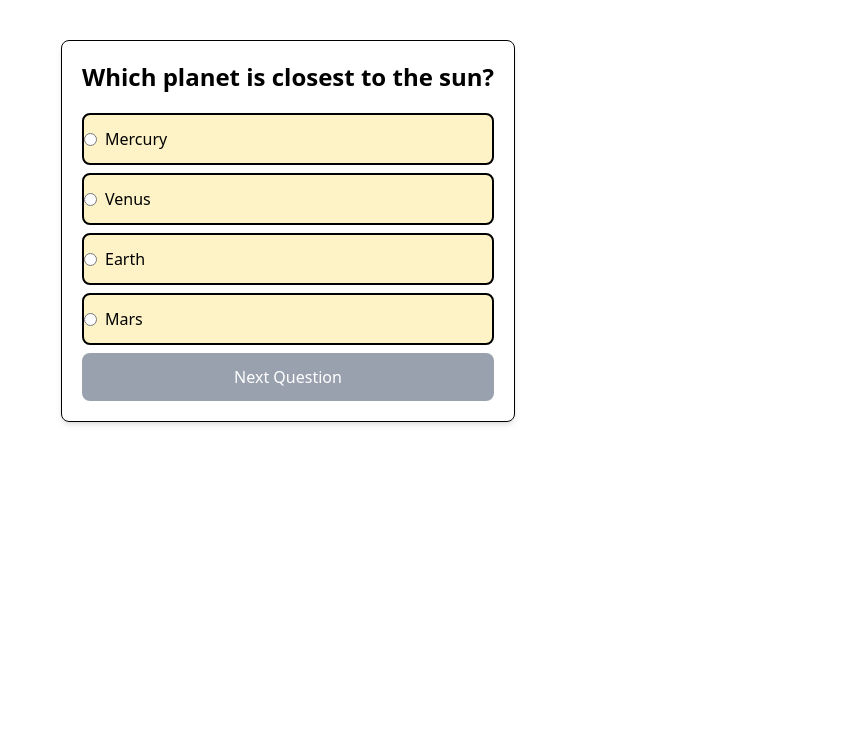
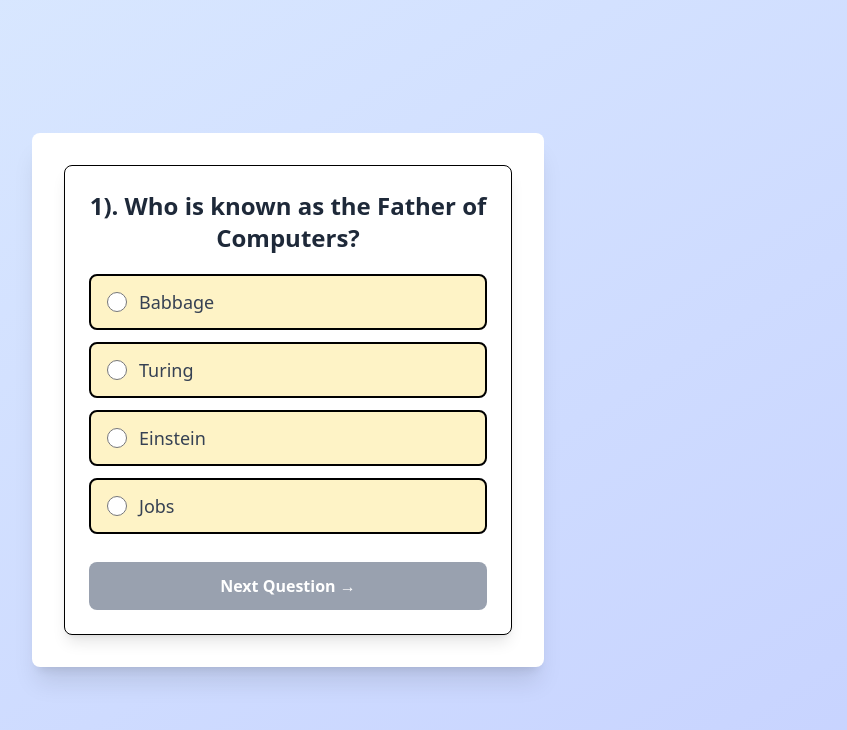
Before and after one commit to sunilsd7/Quiz-App, a React (Vite) app: page /quiz in a window 1280 px wide. Shown: the top 730 px of the page, without its empty margins (352-1199 px from the left). Built offline with nearby package versions, Linux system fonts and the light colour scheme.

Commit message:
loalStorage used

```diff
--- a/src/components/Question.jsx
+++ b/src/components/Question.jsx
@@ -1,6 +1,6 @@
 import React, { useState } from "react";
 
-function Question({ question, onAnswer,Sn}) {
+function Question({ question, onAnswer, Sn }) {
   const [selectedOption, setSelectedOption] = useState(null);
 
   const handleSubmit = (e) => {
@@ -12,22 +12,27 @@
   };
 
   return (
-    <div className="text-center p-5 border rounded-lg shadow-md max-w-lg mx-auto">
-      <h2 className="text-2xl font-bold">  {question.question}</h2>
+    <div className="text-center p-6 border rounded-lg shadow-lg max-w-lg mx-auto bg-white">
+      <h2 className="text-2xl font-bold text-gray-800">
+        <span className="">{Sn}). </span> {question.question}
+      </h2>
 
       <form onSubmit={handleSubmit} className="mt-5">
         {question.options.map((option, index) => (
-          <div key={index} className="mb-2 bg-amber-100 border-2 rounded-lg py-3 hover:bg-gray-300">
-            <label className="flex items-center space-x-2 cursor-pointer">
+          <div
+            key={index}
+            className="mb-3 bg-amber-100 border-2 rounded-lg py-3 px-4 cursor-pointer hover:bg-amber-200 transition duration-300"
+          >
+            <label className="flex items-center space-x-3 w-full cursor-pointer">
               <input
                 type="radio"
                 name="answer"
                 value={option}
                 checked={selectedOption === option}
                 onChange={() => setSelectedOption(option)}
-                className="mr-2 text-2xl"
+                className="text-blue-500 w-5 h-5"
               />
-              {option}
+              <span className="text-lg text-gray-700">{option}</span>
             </label>
           </div>
         ))}
@@ -35,9 +40,9 @@
         <button
           type="submit"
           disabled={selectedOption === null}
-          className="bg-blue-500 w-full py-3 text-white rounded-lg disabled:bg-gray-400"
+          className="bg-blue-500 w-full py-3 text-white rounded-lg font-semibold mt-4 disabled:bg-gray-400 hover:bg-blue-600 transition duration-300"
         >
-          Next Question
+          Next Question →
         </button>
       </form>
     </div>
--- /dev/null
+++ b/src/components/Quiz copy.jsx
@@ -0,0 +1,84 @@
+import React, { useEffect, useState } from "react";
+import questions from "../data/questions";
+import Question from "./Question";
+import Result from "./Result";
+
+function QuizCopy() {
+  const [currentQuestionIndex, setCurrentQuestionIndex] = useState(0);
+  const [score, setScore] = useState(0);
+  const [gameOver, setGameOver] = useState(false);
+  const [userResponses, setUserResponses] = useState([]);
+
+  useEffect(() => {
+    const savedProgress = localStorage.getItem("quizProgress");
+    if (savedProgress) {
+      try {
+        const parsedProgress = JSON.parse(savedProgress);
+        setCurrentQuestionIndex(parsedProgress.currentQuestionIndex);
+        setScore(parsedProgress.score);
+
+        setUserResponses(parsedProgress.userResponses);
+      } catch (error) {
+        console.error("Error parsing quizProgress from localStorage:", error);
+      }
+    }
+  }, []);
+  useEffect(() => {
+    if (gameOver) {
+      localStorage.removeItem("quizProgress");
+    } else {
+
+      localStorage.setItem(
+        "quizProgress",
+        JSON.stringify({ currentQuestionIndex, score, userResponses })
+      );
+    }
+  }, [currentQuestionIndex, score, gameOver, userResponses]);
+
+
+  const shuffleArray = (array) => {
+    for (let i = array.length - 1; i > 0; i--) {
+      const j = Math.floor(Math.random() * (i + 1));
+      [array[i], array[j]] = [array[j], array[i]];
+    }
+    return array;
+  };
+
+  const shuffledQuestions = shuffleArray([...questions]);
+
+  const handleAnswer = (selectedOption) => {
+    const currentQuestion = shuffledQuestions[currentQuestionIndex];
+    const isCorrect = selectedOption === currentQuestion.answer;
+    setScore((prevScore) => (isCorrect ? prevScore + 1 : prevScore - 0.5));
+
+    setUserResponses((prevResponses) => [
+      ...prevResponses,
+      {
+        question: currentQuestion.question,
+        selectedAnswer: selectedOption,
+        correctAnswer: currentQuestion.answer,
+        isCorrect: isCorrect,
+      },
+    ]);
+
+    const nextIndex = currentQuestionIndex + 1;
+    if (nextIndex < shuffledQuestions.length) {
+      setCurrentQuestionIndex(nextIndex);
+    } else {
+      setGameOver(true);
+    }
+  };
+
+  return (
+    <div className="grid w-100% mt-10">
+      {!gameOver ? (
+         <Question question={shuffledQuestions[currentQuestionIndex]} onAnswer={handleAnswer} />
+
+      ) : (
+        <Result score={score} total={questions.length} userResponses={userResponses} />
+      )}
+    </div>
+  );
+}
+
+export default QuizCopy;
--- a/src/components/Quiz.jsx
+++ b/src/components/Quiz.jsx
@@ -8,10 +8,19 @@
   const [score, setScore] = useState(0);
   const [gameOver, setGameOver] = useState(false);
   const [userResponses, setUserResponses] = useState([]);
+  const [shuffledQuestions, setShuffledQuestions] = useState(null);
+  const [Sn,SetSn]=useState(0);
+  const [loading, setLoading] = useState(true);
+
+
+  const shuffleArray = (array) => {
+    return array.sort(() => Math.random() - 0.5);
+  };
 
 
   useEffect(() => {
     const savedProgress = localStorage.getItem("quizProgress");
+
     if (savedProgress) {
       try {
         const parsedProgress = JSON.parse(savedProgress);
@@ -19,64 +28,79 @@
         setScore(parsedProgress.score);
         setGameOver(parsedProgress.gameOver);
         setUserResponses(parsedProgress.userResponses);
+        setShuffledQuestions(parsedProgress.questions || shuffleArray([...questions]));
+        SetSn(parsedProgress.Sn);
       } catch (error) {
-        console.error("Error parsing quizProgress from localStorage:", error);
+        console.error("Error parsing saved progress:", error);
+        setShuffledQuestions(shuffleArray([...questions]));
       }
+    } else {
+      setShuffledQuestions(shuffleArray([...questions]));
     }
+
+    setTimeout(() => setLoading(false), 1000);
   }, []);
+
+
   useEffect(() => {
-    if (gameOver) {
-      localStorage.removeItem("quizProgress");
-    } else {
-
+    if (shuffledQuestions) {
       localStorage.setItem(
         "quizProgress",
-        JSON.stringify({ currentQuestionIndex, score, gameOver, userResponses })
+        JSON.stringify({
+          currentQuestionIndex,
+          score,
+          gameOver,
+          userResponses,
+          questions: shuffledQuestions,
+          Sn,
+        })
       );
     }
-  }, [currentQuestionIndex, score, gameOver, userResponses]);
+  }, [currentQuestionIndex, score, gameOver, userResponses, shuffledQuestions,Sn]);
 
 
-  const shuffleArray = (array) => {
-    for (let i = array.length - 1; i > 0; i--) {
-      const j = Math.floor(Math.random() * (i + 1));
-      [array[i], array[j]] = [array[j], array[i]];
-    }
-    return array;
-  };
+  const handleAnswer = (selectedOption) => {
+    if (!shuffledQuestions) return;
 
-  const shuffledQuestions = shuffleArray([...questions]);
-
-  const handleAnswer = (selectedOption) => {
     const currentQuestion = shuffledQuestions[currentQuestionIndex];
     const isCorrect = selectedOption === currentQuestion.answer;
-    setScore((prevScore) => (isCorrect ? prevScore + 1 : prevScore - 0.5));
 
+    setScore((prevScore) => Math.max(0, isCorrect ? prevScore + 1 : prevScore - 0.5));
     setUserResponses((prevResponses) => [
       ...prevResponses,
       {
         question: currentQuestion.question,
         selectedAnswer: selectedOption,
         correctAnswer: currentQuestion.answer,
-        isCorrect: isCorrect,
+        isCorrect,
       },
     ]);
 
-    const nextIndex = currentQuestionIndex + 1;
-    if (nextIndex < shuffledQuestions.length) {
-      setCurrentQuestionIndex(nextIndex);
+    if (currentQuestionIndex + 1 < shuffledQuestions.length) {
+      setCurrentQuestionIndex((prevIndex) => prevIndex + 1);
     } else {
       setGameOver(true);
     }
   };
 
+  if (loading || shuffledQuestions === null) {
+    return (
+      <div className="flex flex-col justify-center items-center min-h-screen bg-gradient-to-br from-blue-100 to-indigo-200 text-lg text-gray-600">
+        <div className="animate-spin h-12 w-12 border-4 border-blue-500 border-t-transparent rounded-full"></div>
+        <p className="mt-3 text-xl font-semibold">Loading questions...</p>
+      </div>
+    );
+  }
+
   return (
-    <div className="grid w-100% mt-10">
-      {gameOver ? (
-        <Result score={score} total={questions.length} userResponses={userResponses} />
-      ) : (
-        <Question question={shuffledQuestions[currentQuestionIndex]} onAnswer={handleAnswer} />
-      )}
+    <div className="flex justify-center items-center min-h-screen bg-gradient-to-br from-blue-100 to-indigo-200 p-4">
+      <div className="bg-white shadow-xl rounded-lg p-8 max-w-lg w-full text-center">
+        {gameOver ? (
+          <Result score={score} total={shuffledQuestions.length} userResponses={userResponses}  />
+        ) : (
+          <Question question={shuffledQuestions[currentQuestionIndex]} Sn={currentQuestionIndex+1} onAnswer={handleAnswer}  />
+        )}
+      </div>
     </div>
   );
 }
--- a/src/components/home.jsx
+++ b/src/components/home.jsx
@@ -3,16 +3,34 @@
 
 const Home = () => {
   return (
-    <div className='grid mt-10 justify-center'>
-      <div className='border-2 bg-amber-100 rounded-2xl p-5 '>
-      <h1 className="font-bold text-center text-2xl"> Let's test your general knowledge </h1>
-   <p className='text-center mt-10'>
+    <div className="flex items-center justify-center min-h-screen bg-gradient-to-br from-blue-100 to-amber-100 p-4">
+      <div className="bg-white shadow-lg rounded-2xl p-8 max-w-lg w-full text-center">
+        <h1 className="text-3xl font-bold text-gray-800">
+          Let's Test Your General Knowledge! 🧠
+        </h1>
+        <p className="text-gray-600 mt-3">
+          Challenge yourself with some fun and interesting questions!
+        </p>
 
-        <Link to="/quiz" className='bg-blue-600 text-white rounded-lg text-2xl px-3 text-center mt-10'> Start quiz</Link>
+        {/* Start Quiz Button */}
+        <div className="mt-6">
+          <Link
+            to="/quiz"
+            className="bg-blue-600 text-white text-xl font-semibold py-3 px-6 rounded-lg shadow-md hover:bg-blue-700 transition duration-300 transform hover:scale-105"
+          >
+            Start Quiz 🚀
+          </Link>
+        </div>
 
-        </p>
-        <p className='items-center  mt-5  ml-5'> Rules of Quiz game <li>Right answer=(score+1)</li><li>Wrong answer=(score-0.5)</li></p>
-    </div>
+        {/* Rules Section */}
+        <div className="mt-8 text-left">
+          <h2 className="text-lg font-semibold text-gray-800">📜 Quiz Rules:</h2>
+          <ul className="list-disc list-inside text-gray-600 mt-2">
+            <li><span className="font-medium text-green-600">+1</span> point for each correct answer</li>
+            <li><span className="font-medium text-red-600">-0.5</span> points for each wrong answer</li>
+          </ul>
+        </div>
+      </div>
     </div>
   );
 };
```
Also changed, not shown: src/components/Result.jsx (+37 -17 lines).
